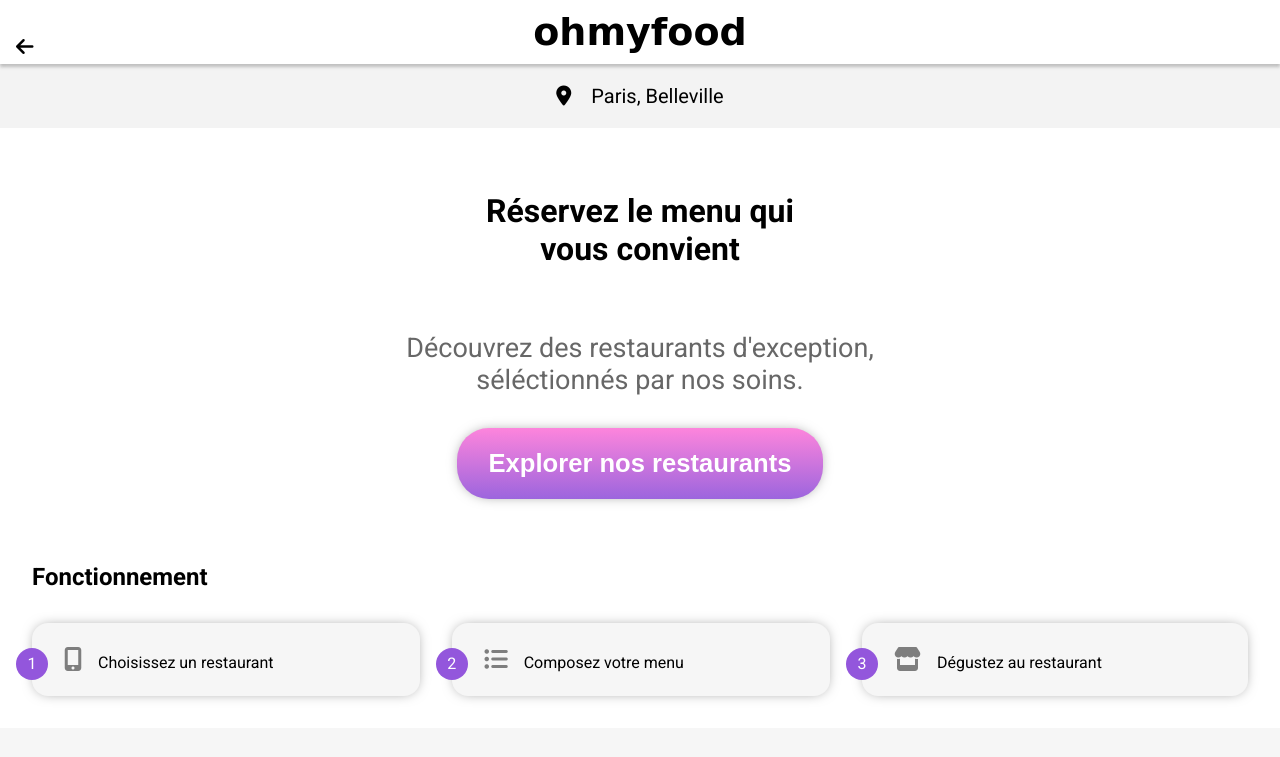
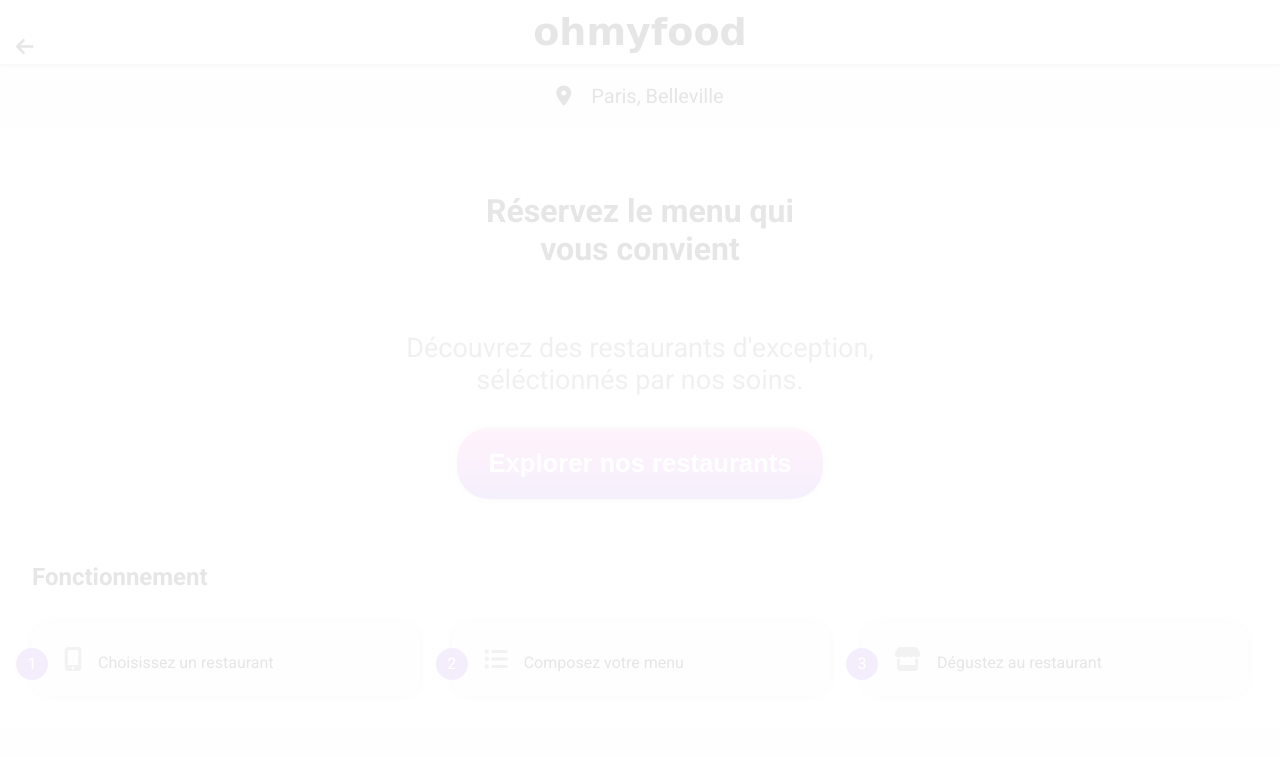
Before and after one commit to aureliedev/AurelieMenin_3_20122021, a website: page index.html in a window 1280 px wide. Shown: the top 757 px of the page. Drawn offline with Linux system fonts and the light colour scheme; a web font is replaced by a local one.

Commit message:
add party 1 loader

```diff
--- a/index.html
+++ b/index.html
@@ -11,6 +11,10 @@
 </head>
 
 <body>
+    <div class="loader">
+
+    </div>
+
     <header>
         <h1>ohmyfood</h1>
     </header>
--- a/sass/layout/explorer.scss
+++ b/sass/layout/explorer.scss
@@ -1,6 +1,24 @@
 @use "../utils/mixins.scss";
 
-
+.loader {
+    background-color: red;
+    position: fixed;
+    height: 100vh;//vh=hauteur du viewport 100vh= taille complete de l'écran
+    inset: 0;
+    z-index: 1;//pr recouvrir l'écran
+    background-color: #fff;
+    opacity: 0.9;
+    //animation: disappear 1s forwards;//une fois l'animation terminé, il disparait
+    transform-origin: top;
+}
+@keyframes disappear {
+    0% {
+        transform: scale(1);
+    }
+    100% {
+        transform: scale(0);
+    }
+}
 
 .explorer {
     text-align: center;
```
Also changed, not shown: style.css, 1 other file.
